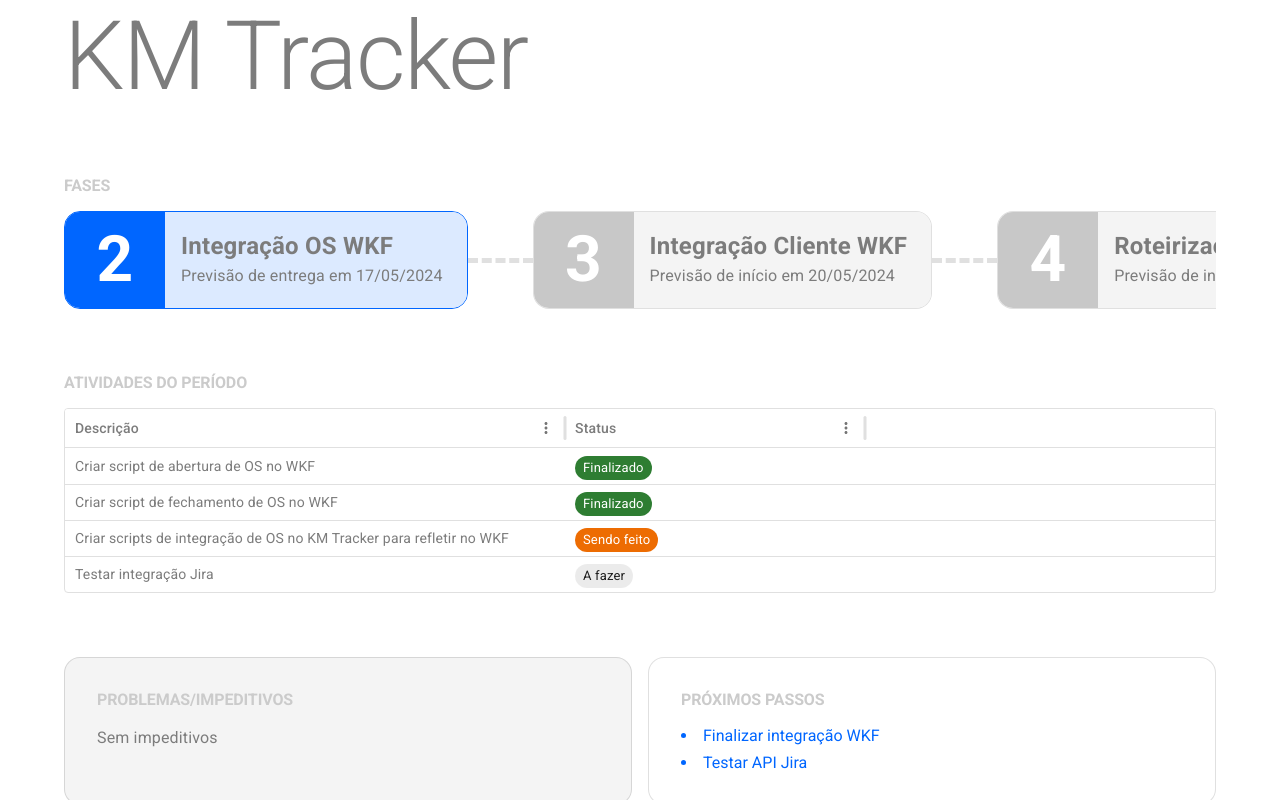
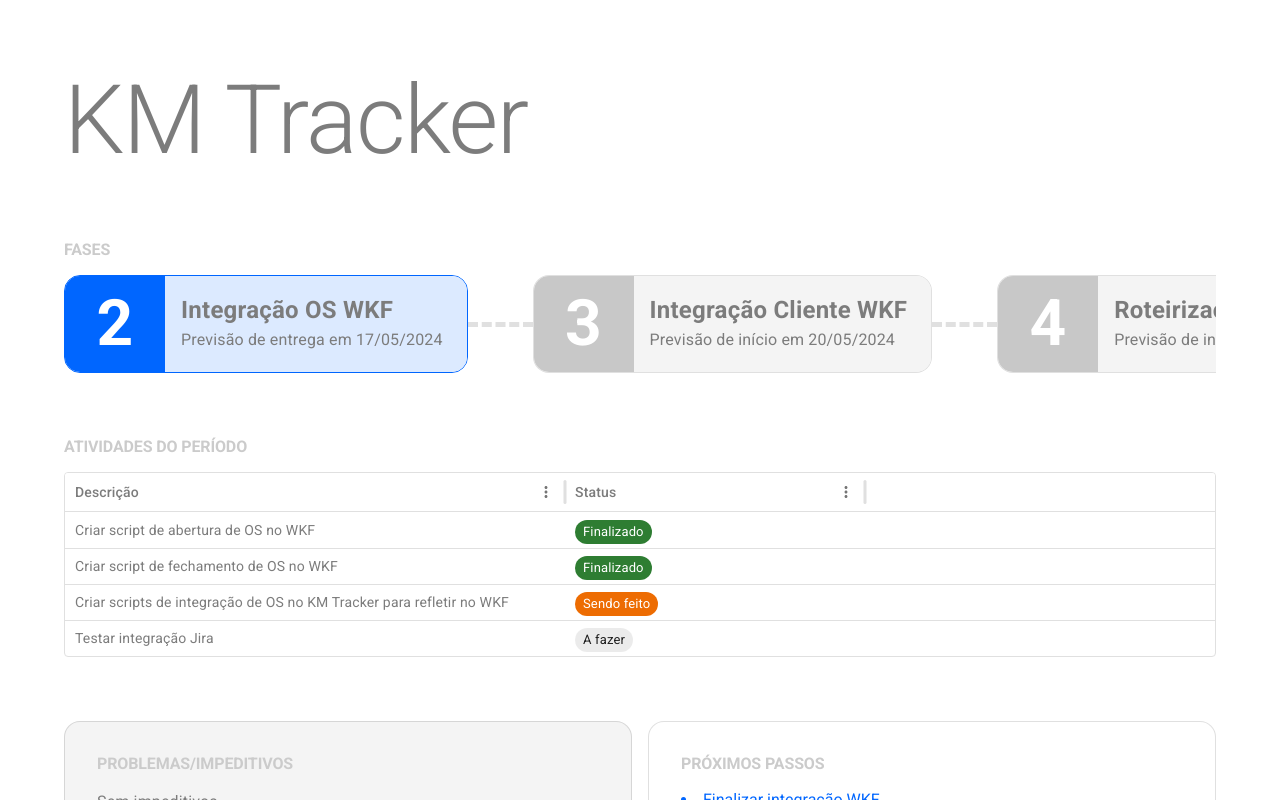
Before and after one commit to gffhammes/status-report-km-tracker, a React (Vite) app: page / in a window 1280 px wide. Shown: the top 800 px of the page. Built offline with nearby package versions, Linux system fonts and the light colour scheme.

Commit message:
feat: do some changes

```diff
--- a/src/App.tsx
+++ b/src/App.tsx
@@ -38,7 +38,7 @@ const theme = createTheme({
 function App() {
   return (
     <ThemeProvider theme={theme}>
-      <Stack gap={8}>
+      <Stack gap={8} sx={{ py: 8 }}>
         <ProjectGeneralData />
 
         <ProjectPhasesSummary />
```
